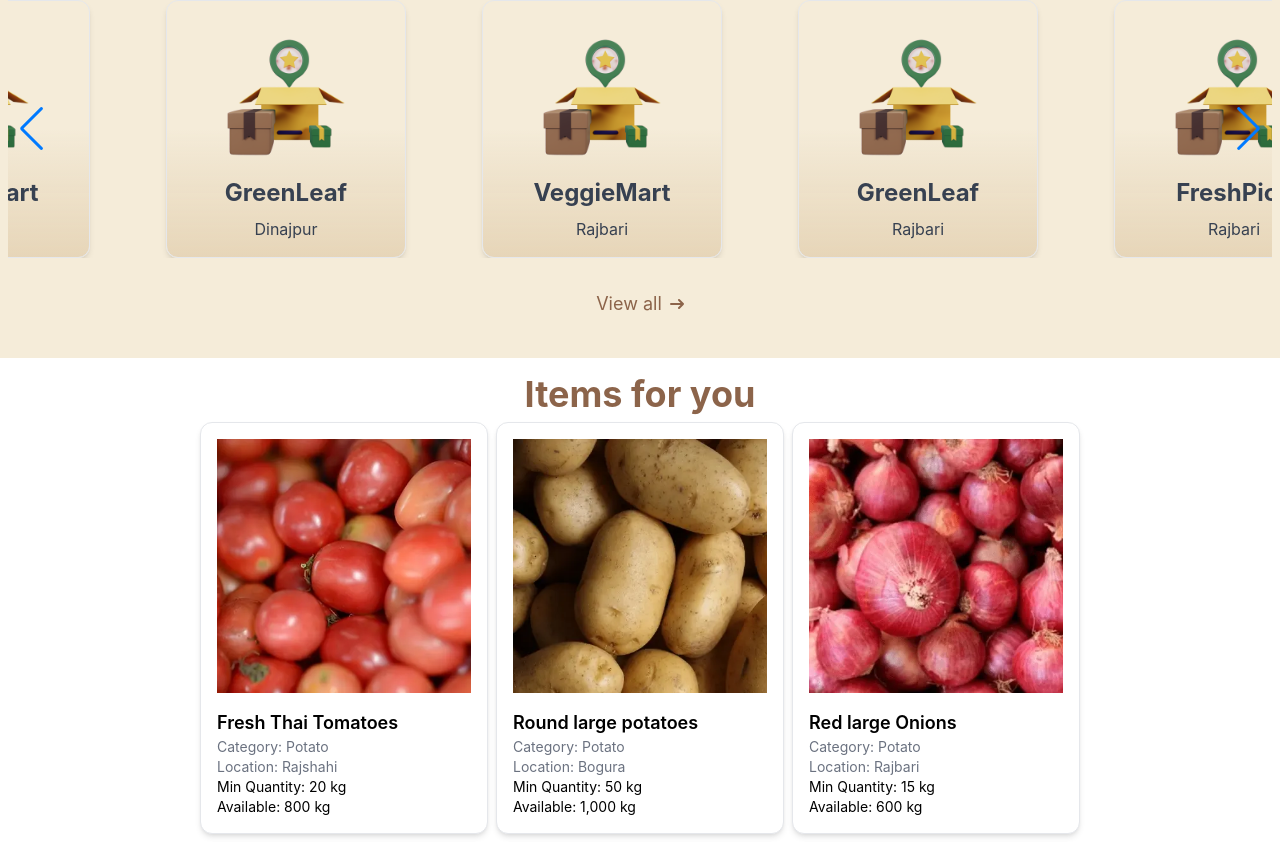
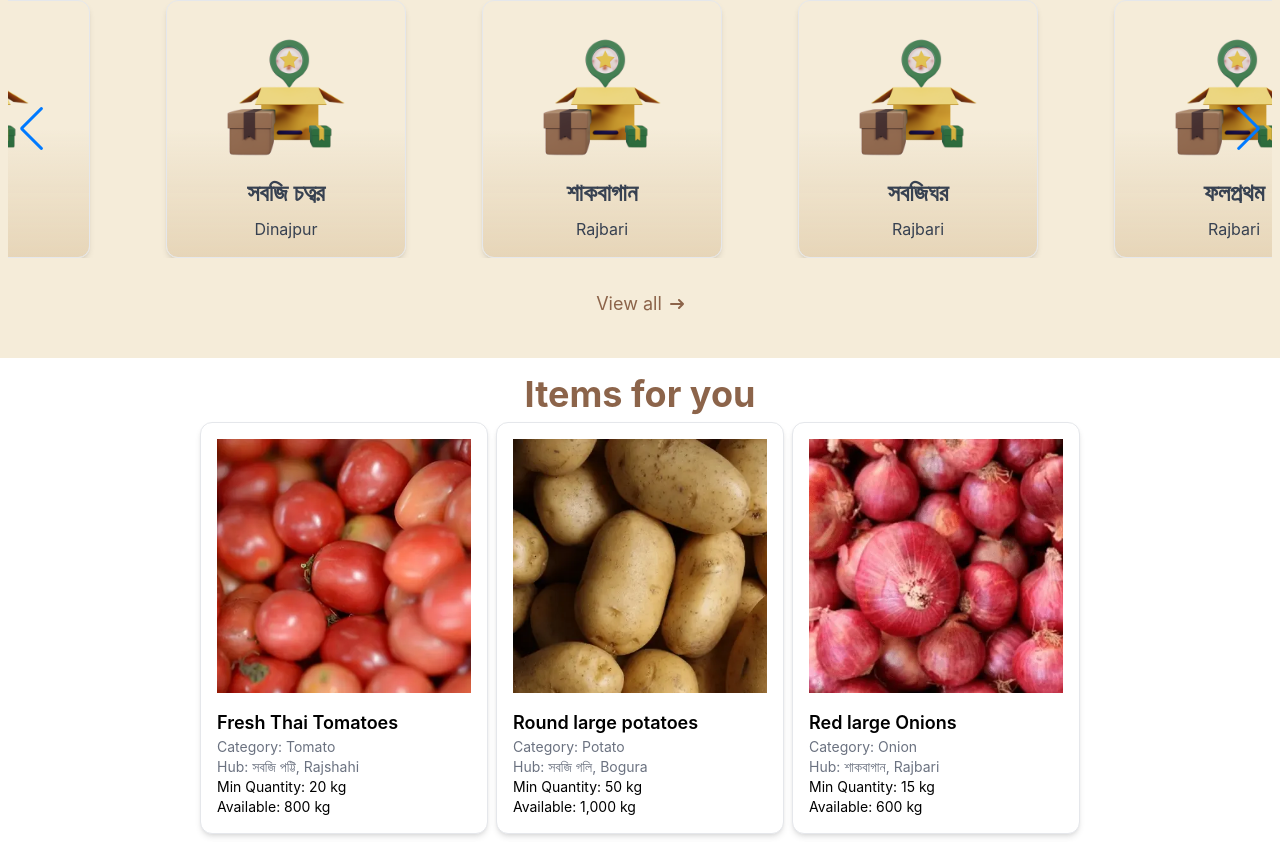
Before and after one commit to MdMirzaShihab/AarothBuyerFrontend, a React (Vite) app: page / in a window 1280 px wide. Shown: the part 1158-2000 px from the top of the page. Built offline with nearby package versions, Linux system fonts and the light colour scheme.

Commit message:
Refactored the constants data and refactored the AllProductsPage. Need to fix the AllProductsPage catagory selection functionality

```diff
--- a/src/cards/ProductCard.jsx
+++ b/src/cards/ProductCard.jsx
@@ -1,6 +1,6 @@
 import React from "react";
 
-const ProductCard = ({ product, catagory }) => {
+const ProductCard = ({ product, catagory, hub }) => {
   return (
     <div className="border flex w-72 flex-col rounded-xl p-4 bg-white shadow-md">
       <img
@@ -10,7 +10,7 @@ const ProductCard = ({ product, catagory }) => {
       />
       <h3 className="font-semibold text-lg">{product.name}</h3>
       <p className="text-sm text-gray-500">Category: {catagory.name}</p>
-      <p className="text-sm text-gray-500">Location: {product.location}</p>
+      <p className="text-sm text-gray-500">Hub: {hub.name}, {hub.district}</p>
       <p className="text-sm">
         Min Quantity: {product.minQuantity.toLocaleString()} kg
       </p>
--- a/src/components/ProductSectionHome.jsx
+++ b/src/components/ProductSectionHome.jsx
@@ -1,7 +1,7 @@
 import React from "react";
 import { Link } from "react-router-dom";
 import ProductCard from "../cards/ProductCard";
-import { productCatagories, products } from "../constants";
+import { hubs, productCatagories, products } from "../constants";
 
 const ProductSectionHome = () => {
   return (
@@ -12,8 +12,9 @@ const ProductSectionHome = () => {
       <div className="flex flex-wrap justify-center gap-2 mt-2">
         {products.map((product) => {
           const catagory = productCatagories.find((cat) => cat.id === product.catagory);
+          const hub = hubs.find((h) => h.id === product.hub);
           return (
-            <ProductCard key={product.id} product={product} catagory={catagory} />
+            <ProductCard key={product.id} product={product} catagory={catagory} hub={hub} />
           )}
 
         )}
--- a/src/constants/index.js
+++ b/src/constants/index.js
@@ -59,11 +59,11 @@ const products = [
   {
     id: 1,
     name: "Fresh Thai Tomatoes",
-    catagory: 2,
+    catagory: 1,
     image: FreshThaiTomatoes,
     minQuantity: 20,
     maxQuantity: 800,
-    location: "Rajshahi", //hubId
+    hub: 17,
     price: 117,
     shipping: 3,
   },
@@ -74,51 +74,51 @@ const products = [
     image: RoundLargePotatoes,
     minQuantity: 50,
     maxQuantity: 1000,
-    location: "Bogura", //hubId
+    hub: 19,
     price: 153,
     shipping: 3,
   },
   {
     id: 3,
     name: "Red large Onions",
-    catagory: 2,
+    catagory: 3,
     image: RedLargeOnions,
     minQuantity: 15,
     maxQuantity: 600,
-    location: "Rajbari", //hub id
+    hub: 1,
     price: 105,
     shipping: 2.5,
   },
   {
     id: 4,
     name: "Fresh Chinigura Chal",
-    catagory: 3,
+    catagory: 4,
     image: FreshChiniguraChal,
     minQuantity: 10,
     maxQuantity: 400,
-    location: "Mymensingh", //hubId
+    hub: 27,
     price: 149,
     shipping: 2,
   },
   {
     id: 5,
     name: "Green Deshi Chili",
-    catagory: 6,
+    catagory: 5,
     image: GreenDeshiChili,
     minQuantity: 10,
     maxQuantity: 200,
-    location: "Cuadanga", //hubId
+    hub: 13,
     price: 96,
     shipping: 1.5,
   },
   {
     id: 6,
     name: "Large Fresh Garlic",
-    catagory: 4,
+    catagory: 6,
     image: LargeFreshGarlic,
     minQuantity: 20,
     maxQuantity: 600,
-    location: "Rajbari", //hubId
+    hub: 2,
     price: 141,
     shipping: 2,
   },
@@ -129,7 +129,7 @@ const products = [
     image: FreshShamratOnion,
     minQuantity: 20,
     maxQuantity: 600,
-    location: "Rajbari", //hubId
+    hub: 1,
     price: 115,
     shipping: 2,
   },
@@ -140,7 +140,7 @@ const products = [
     image: SmallPotatos,
     minQuantity: 20,
     maxQuantity: 600,
-    location: "Rajbari", //hubId
+    hub: 18,
     price: 112,
     shipping: 2,
   },
@@ -151,7 +151,7 @@ const products = [
     image: FreshRedSmallOnions,
     minQuantity: 20,
     maxQuantity: 600,
-    location: "Rajbari", //hubId
+    hub: 1,
     price: 105,
     shipping: 2,
   },
@@ -160,269 +160,271 @@ const products = [
 const hubs = [
   {
     id: 1,
-    name: "VeggieMart",
+    name: "শাকবাগান",
     subdistrict: "Baliakandi",
     district: "Rajbari",
     division: "Dhaka",
-    location: "Rajbari, Dhaka",
+    location: "45/1 Shakbagan Road",
   },
   {
     id: 2,
-    name: "GreenLeaf",
+    name: "সবজিঘর",
     subdistrict: "Goalondo",
     district: "Rajbari",
     division: "Dhaka",
-    location: "Rajbari, Dhaka",
+    location: "89/2 Subji Ghar Road",
   },
   {
     id: 3,
-    name: "FreshPick",
+    name: "ফলপ্রথম",
     subdistrict: "Sadar",
     district: "Rajbari",
     division: "Dhaka",
-    location: "Rajbari, Dhaka",
+    location: "15/3 Phol Protham Road",
   },
   {
     id: 4,
-    name: "VeggieTown",
+    name: "শাকবাড়ি",
     subdistrict: "Joydevpur",
     district: "Gazipur",
     division: "Dhaka",
-    location: "Gazipur, Dhaka",
+    location: "10/4 Shakbari Road",
   },
   {
     id: 5,
-    name: "LeafyMarket",
+    name: "পানিমেলা",
     subdistrict: "Kaliakair",
     district: "Gazipur",
     division: "Dhaka",
-    location: "Gazipur, Dhaka",
+    location: "56/2 Pani Mela Road",
   },
   {
     id: 6,
-    name: "VeggieBox",
+    name: "সবজি বাজার",
     subdistrict: "Sadar",
     district: "Narayanganj",
     division: "Dhaka",
-    location: "Narayanganj, Dhaka",
+    location: "32/1 Sabji Bazar Road",
   },
   {
     id: 7,
-    name: "GreenGrove",
+    name: "সবজির মাঠ",
     subdistrict: "Bandhan",
     district: "Narayanganj",
     division: "Dhaka",
-    location: "Narayanganj, Dhaka",
+    location: "21/3 Sabjir Math Road",
   },
   {
     id: 8,
-    name: "VeggieMart",
+    name: "পতেঙ্গা শাকবাগান",
     subdistrict: "Patenga",
     district: "Chittagong",
     division: "Chattogram",
-    location: "Chittagong, Chattogram",
+    location: "48/1 Patenga Shakbagan Road",
   },
   {
     id: 9,
-    name: "GreenLeaf",
+    name: "সবজি দালান",
     subdistrict: "Foy's Lake",
     district: "Chittagong",
     division: "Chattogram",
-    location: "Chittagong, Chattogram",
+    location: "25/2 Sabji Dalan Road",
   },
   {
     id: 10,
-    name: "FreshPick",
+    name: "তাজা শাকসবজি",
     subdistrict: "Cox's Bazar",
     district: "Cox's Bazar",
     division: "Chattogram",
-    location: "Cox's Bazar, Chattogram",
+    location: "19/3 Taja Shaksabji Road",
   },
   {
     id: 11,
-    name: "LeafyMarket",
+    name: "সবজি বাজার",
     subdistrict: "Teknaf",
     district: "Cox's Bazar",
     division: "Chattogram",
-    location: "Cox's Bazar, Chattogram",
+    location: "40/1 Sabji Bazar Road",
   },
   {
     id: 12,
-    name: "VeggieBox",
+    name: "সবজি হাট",
     subdistrict: "Sadar",
     district: "Khulna",
     division: "Khulna",
-    location: "Khulna, Khulna",
+    location: "62/3 Shobji Hat Road",
   },
   {
     id: 13,
-    name: "GreenGrove",
+    name: "শাক-সবজি সমাহার",
     subdistrict: "Dighalia",
     district: "Khulna",
     division: "Khulna",
-    location: "Khulna, Khulna",
+    location: "27/4 Shak-Shobji Samahar Road",
   },
   {
     id: 14,
-    name: "VeggieMart",
+    name: "ঝালমুড়ি বাজার",
     subdistrict: "Sadar",
     district: "Jessore",
     division: "Khulna",
-    location: "Jessore, Khulna",
+    location: "33/2 Jhalmuri Bazar Road",
   },
   {
     id: 15,
-    name: "GreenLeaf",
+    name: "সবজি ষ্টেশন",
     subdistrict: "Chaugachha",
     district: "Jessore",
     division: "Khulna",
-    location: "Jessore, Khulna",
+    location: "51/2 Shobji Station Road",
   },
   {
     id: 16,
-    name: "FreshPick",
+    name: "তাজা শাকবাগান",
     subdistrict: "Sadar",
     district: "Rajshahi",
     division: "Rajshahi",
-    location: "Rajshahi, Rajshahi",
+    location: "13/1 Taja Shakbagan Road",
   },
   {
     id: 17,
-    name: "LeafyMarket",
+    name: "সবজি পট্টি",
     subdistrict: "Mohanpur",
     district: "Rajshahi",
     division: "Rajshahi",
-    location: "Rajshahi, Rajshahi",
+    location: "38/4 Sabji Patti Road",
   },
   {
     id: 18,
-    name: "VeggieBox",
+    name: "শাকসবজি ভবন",
     subdistrict: "Sadar",
     district: "Bogura",
     division: "Rajshahi",
-    location: "Bogura, Rajshahi",
+    location: "21/5 Shaksabji Bhaban Road",
   },
   {
     id: 19,
-    name: "GreenGrove",
+    name: "সবজি গলি",
     subdistrict: "Shibganj",
     district: "Bogura",
     division: "Rajshahi",
-    location: "Bogura, Rajshahi",
+    location: "11/2 Sabji Goli Road",
   },
   {
     id: 20,
-    name: "VeggieMart",
+    name: "শাকবাগান বাজার",
     subdistrict: "Sadar",
     district: "Barishal",
     division: "Barishal",
-    location: "Barishal, Barishal",
+    location: "12/3 Shakbagan Bazar Road",
   },
   {
     id: 21,
-    name: "GreenLeaf",
+    name: "সবজি শাখা",
     subdistrict: "Muladi",
     district: "Barishal",
     division: "Barishal",
-    location: "Barishal, Barishal",
+    location: "28/2 Sabji Shakha Road",
   },
   {
     id: 22,
-    name: "FreshPick",
+    name: "ফলপাতা",
     subdistrict: "Sadar",
     district: "Sylhet",
     division: "Sylhet",
-    location: "Sylhet, Sylhet",
+    location: "17/4 Phol Pata Road",
   },
   {
     id: 23,
-    name: "LeafyMarket",
+    name: "তাজা শাক",
     subdistrict: "Moulvibazar",
     district: "Sylhet",
     division: "Sylhet",
-    location: "Sylhet, Sylhet",
+    location: "25/1 Taja Shak Road",
   },
   {
     id: 24,
-    name: "VeggieBox",
+    name: "সবজি মেলা",
     subdistrict: "Sadar",
     district: "Moulvibazar",
     division: "Sylhet",
-    location: "Moulvibazar, Sylhet",
+    location: "42/3 Sabji Mela Road",
   },
   {
     id: 25,
-    name: "GreenGrove",
+    name: "শাক সেন্টার",
     subdistrict: "Kulaura",
     district: "Moulvibazar",
     division: "Sylhet",
-    location: "Moulvibazar, Sylhet",
+    location: "56/2 Shak Center Road",
   },
   {
     id: 26,
-    name: "VeggieMart",
+    name: "শাকবাগান মেলা",
     subdistrict: "Sadar",
     district: "Mymensingh",
     division: "Mymensingh",
-    location: "Mymensingh, Mymensingh",
+    location: "33/1 Shakbagan Mela Road",
   },
   {
     id: 27,
-    name: "GreenLeaf",
+    name: "পানিমেলা বাজার",
     subdistrict: "Trishal",
     district: "Mymensingh",
     division: "Mymensingh",
-    location: "Mymensingh, Mymensingh",
+    location: "42/5 Pani Mela Bazar Road",
   },
   {
     id: 28,
-    name: "FreshPick",
+    name: "তাজা সবজি",
     subdistrict: "Sadar",
     district: "Jamalpur",
     division: "Mymensingh",
-    location: "Jamalpur, Mymensingh",
+    location: "12/3 Taja Shobji Road",
   },
   {
     id: 29,
-    name: "LeafyMarket",
+    name: "সবজি বাজার",
     subdistrict: "Baksiganj",
     district: "Jamalpur",
     division: "Mymensingh",
-    location: "Jamalpur, Mymensingh",
+    location: "50/2 Sabji Bazar Road",
   },
   {
     id: 30,
-    name: "VeggieBox",
+    name: "তাজা শাকবাগান",
     subdistrict: "Sadar",
     district: "Rangpur",
     division: "Rangpur",
-    location: "Rangpur, Rangpur",
+    location: "36/4 Taja Shakbagan Road",
   },
   {
     id: 31,
-    name: "GreenGrove",
+    name: "সবজি গ্রাম",
     subdistrict: "Kurigram",
     district: "Rangpur",
     division: "Rangpur",
-    location: "Rangpur, Rangpur",
+    location: "29/1 Sabji Gram Road",
   },
   {
     id: 32,
-    name: "VeggieMart",
+    name: "শাকপট্টি",
     subdistrict: "Sadar",
     district: "Dinajpur",
     division: "Rangpur",
-    location: "Dinajpur, Rangpur",
+    location: "23/2 Shak Patti Road",
   },
   {
     id: 33,
-    name: "GreenLeaf",
+    name: "সবজি চত্বর",
     subdistrict: "Birampur",
     district: "Dinajpur",
     division: "Rangpur",
-    location: "Dinajpur, Rangpur",
+    location: "44/5 Sabji Chottor Road",
   },
 ];
 
 
+
+
 export { products, hubs, productCatagories };
--- a/src/pages/AllProductsPage.jsx
+++ b/src/pages/AllProductsPage.jsx
@@ -1,59 +1,59 @@
-import React, { useState } from "react";
-import { products } from "../constants";
+import React, { useEffect, useState } from "react";
+import { hubs, productCatagories, products } from "../constants";
 import ProductCard from "../cards/ProductCard";
 import Select from "react-select";
 
 const AllProductsPage = () => {
-  const [searchParams, setSearchParams] = useState({
-    location: "",
-    priceMin: 0,
-    priceMax: 1000,
-    category: "",
-  });
+  const [filteredProducts, setFilteredProducts] = useState(products);
+  const [locationFilter, setLocationFilter] = useState("");
+  const [priceRange, setPriceRange] = useState({ min: "", max: "" });
+  const [categoryFilter, setCategoryFilter] = useState(null);
+  const [sortOrder, setSortOrder] = useState("asc");
 
-  const categories = [
-    "Tomato",
-    "Potato",
-    "Onion",
-    "Rice",
-    "Chili",
-    "Garlic",
-    "Daal",
-  ];
+  useEffect(() => {
+    applyFiltersAndSorting();
+  }, [locationFilter, priceRange, categoryFilter, sortOrder]);
 
-  // Format categories for react-select
-  const categoryOptions = categories.map((cat) => ({ value: cat, label: cat }));
+  const applyFiltersAndSorting = () => {
+    let tempProducts = [...products];
 
-  const handleChange = (e) => {
-    const { name, value } = e.target;
-    setSearchParams((prev) => ({
-      ...prev,
-      [name]: value,
-    }));
+    // Location Filter
+    if (locationFilter) {
+      tempProducts = tempProducts.filter((product) =>
+        hubs.find((hub) => hub.id === product.hub && hub.location.toLowerCase().includes(locationFilter.toLowerCase()))
+      );
+    }
+
+    // Price Range Filter
+    if (priceRange.min || priceRange.max) {
+      tempProducts = tempProducts.filter(
+        (product) =>
+          (priceRange.min ? product.price >= priceRange.min : true) &&
+          (priceRange.max ? product.price <= priceRange.max : true)
+      );
+    }
+
+    // Category Filter
+    if (categoryFilter) {
+      tempProducts = tempProducts.filter((product) => product.catagory === categoryFilter.id);
+    }
+
+    // Sorting by Price
+    tempProducts.sort((a, b) => {
+      if (sortOrder === "asc") {
+        return a.price - b.price;
+      } else {
+        return b.price - a.price;
+      }
+    });
+
+    setFilteredProducts(tempProducts);
   };
 
-  // Handle category selection change
-  const handleCategoryChange = (selectedOption) => {
-    setSearchParams((prev) => ({
-      ...prev,
-      category: selectedOption ? selectedOption.value : "",
-    }));
-  };
-
-  // Filter products based on the search parameters
-  const filteredProducts = products.filter((product) => {
-    return (
-      (searchParams.location === "" ||
-        product.location.includes(searchParams.location)) &&
-      product.price >= searchParams.priceMin &&
-      product.price <= searchParams.priceMax &&
-      (searchParams.category === "" ||
-        product.catagory.includes(searchParams.category))
-    );
-  });
-
-  // Sort products based on price (ascending or descending)
-  const sortedProducts = filteredProducts.sort((a, b) => a.price - b.price);
+  const categoryOptions = productCatagories.map((cat) => ({
+    value: cat.id,
+    label: cat.name,
+  }));
 
   return (
     <div className="flex flex-col lg:flex-row">
@@ -67,8 +67,8 @@ const AllProductsPage = () => {
           <input
             type="text"
             name="location"
-            value={searchParams.location}
-            onChange={handleChange}
+            value={locationFilter}
+            onChange={(e) => setLocationFilter(e.target.value)}
             className="w-full p-2 mt-1 border border-gray-300 rounded"
             placeholder="Search by location"
           />
@@ -81,16 +81,16 @@ const AllProductsPage = () => {
             <input
               type="number"
               name="priceMin"
-              value={searchParams.priceMin}
-              onChange={handleChange}
+              value={priceRange.min}
+              onChange={(e) => setPriceRange({ ...priceRange, min: e.target.value })}
               className="w-1/2 p-2 border border-gray-300 rounded"
               placeholder="Min"
             />
             <input
               type="number"
               name="priceMax"
-              value={searchParams.priceMax}
-              onChange={handleChange}
+              value={priceRange.max}
+              onChange={(e) => setPriceRange({ ...priceRange, max: e.target.value })}
               className="w-1/2 p-2 border border-gray-300 rounded"
               placeholder="Max"
             />
@@ -102,10 +102,8 @@ const AllProductsPage = () => {
           <label className="block font-semibold">Category</label>
           <Select
             options={categoryOptions}
-            value={categoryOptions.find(
-              (option) => option.value === searchParams.category
-            )}
-            onChange={handleCategoryChange}
+            value={categoryFilter}
+            onChange={(selectedOption) => setCategoryFilter(selectedOption)}
             isClearable
             className="w-full"
             placeholder="Select a category"
@@ -117,7 +115,8 @@ const AllProductsPage = () => {
           <label className="block font-semibold">Sort By</label>
           <select
             name="sort"
-            onChange={handleChange}
+            value={sortOrder}
+            onChange={(e) => setSortOrder(e.target.value)}
             className="w-full p-2 mt-1 border border-gray-300 rounded">
             <option value="asc">Price (Low to High)</option>
             <option value="desc">Price (High to Low)</option>
@@ -129,9 +128,14 @@ const AllProductsPage = () => {
       <div className="lg:w-3/4 w-full p-4">
         <h2 className="text-2xl font-bold mb-6">Available Products</h2>
         <div className="flex mx-auto pb-10 px-3 sm:px-0 pt-[50px] max-w-7xl justify-center flex-wrap gap-5">
-          {sortedProducts.map((product) => (
-            <ProductCard key={product.id} product={product} /> // Render each product using the ProductCard component
-          ))}
+          {filteredProducts.map((product) => {
+          const catagory = productCatagories.find((cat) => cat.id === product.catagory);
+          const hub = hubs.find((h) => h.id === product.hub);
+          return (
+            <ProductCard key={product.id} product={product} catagory={catagory} hub={hub}  /> // Render each product using the ProductCard component
+          )}
+
+        )}
         </div>
       </div>
     </div>
```
